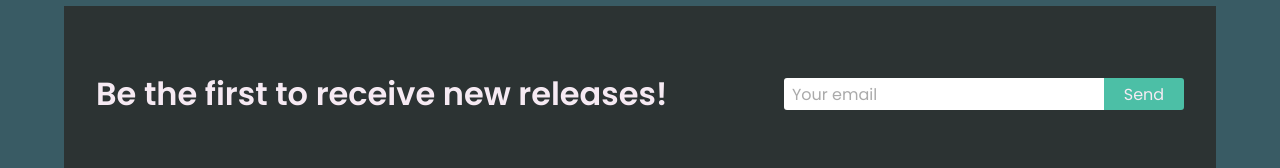
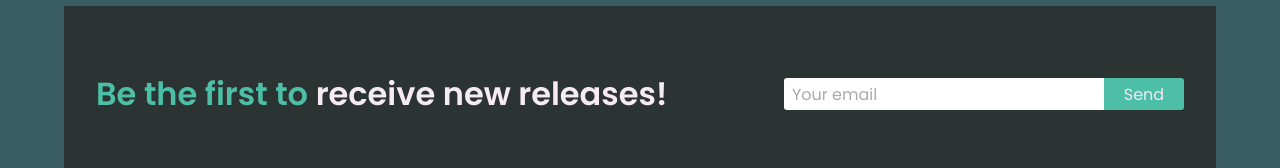
Before and after one commit to lucasmaciel03/ipvc-reactnode-aw, a React (Create React App) app in the folder frontend/: page /series in a window 1280 px wide. Shown: the part 2106-2274 px from the top of the page. Built offline with nearby package versions, Linux system fonts and the light colour scheme.

Commit message:
feat: add color to the footer text

```diff
--- a/frontend/src/components/Footer.jsx
+++ b/frontend/src/components/Footer.jsx
@@ -7,7 +7,9 @@ const Footer = () => {
       <div className="container-footer">
         <div className="top-footer">
           <div className="text-footer">
-            <h3>Be the first to receive new releases!</h3>
+            <h3>
+              <span>Be the first to</span> receive new releases!
+            </h3>
           </div>
           <div className="input-footer">
             <form>
--- a/frontend/src/styles/footer.css
+++ b/frontend/src/styles/footer.css
@@ -29,6 +29,10 @@
   color: #f6eaf3;
   font-size: 2rem;
   font-weight: 600;
+}
+
+.container-footer .top-footer .text-footer span {
+  color: #4cbfa6;
 }
 
 .container-footer .top-footer .input-footer {
```
